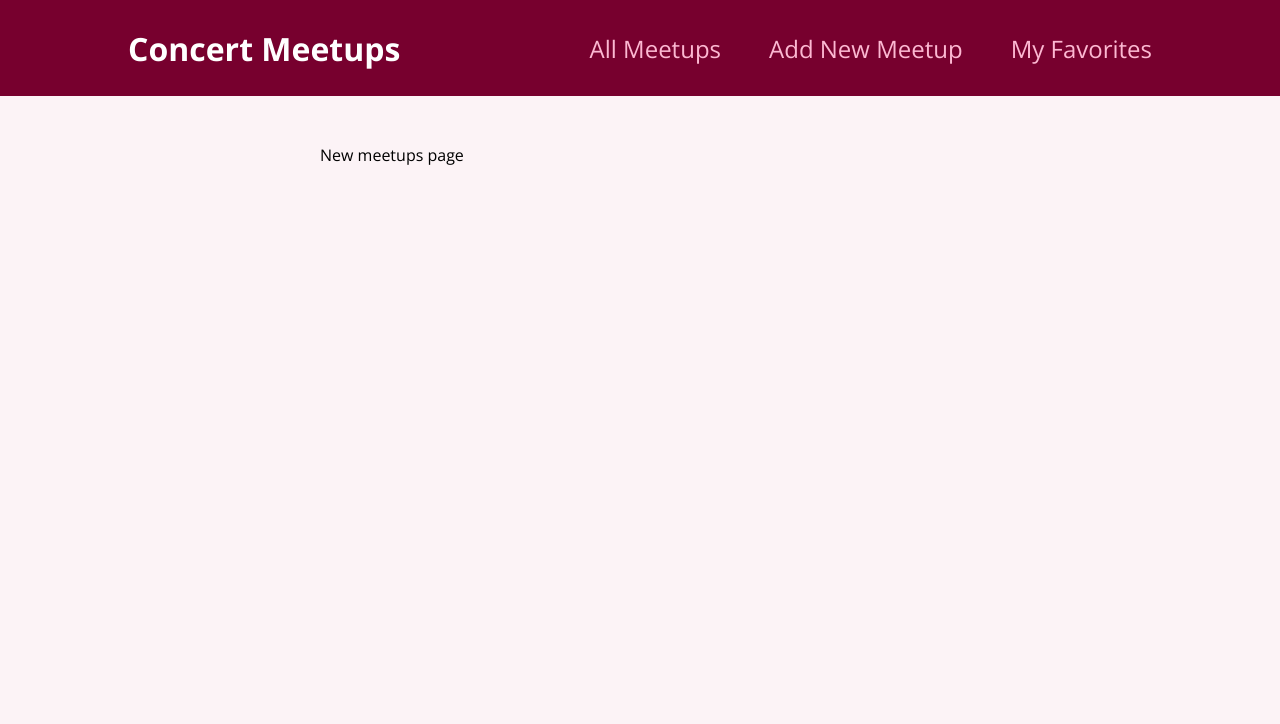
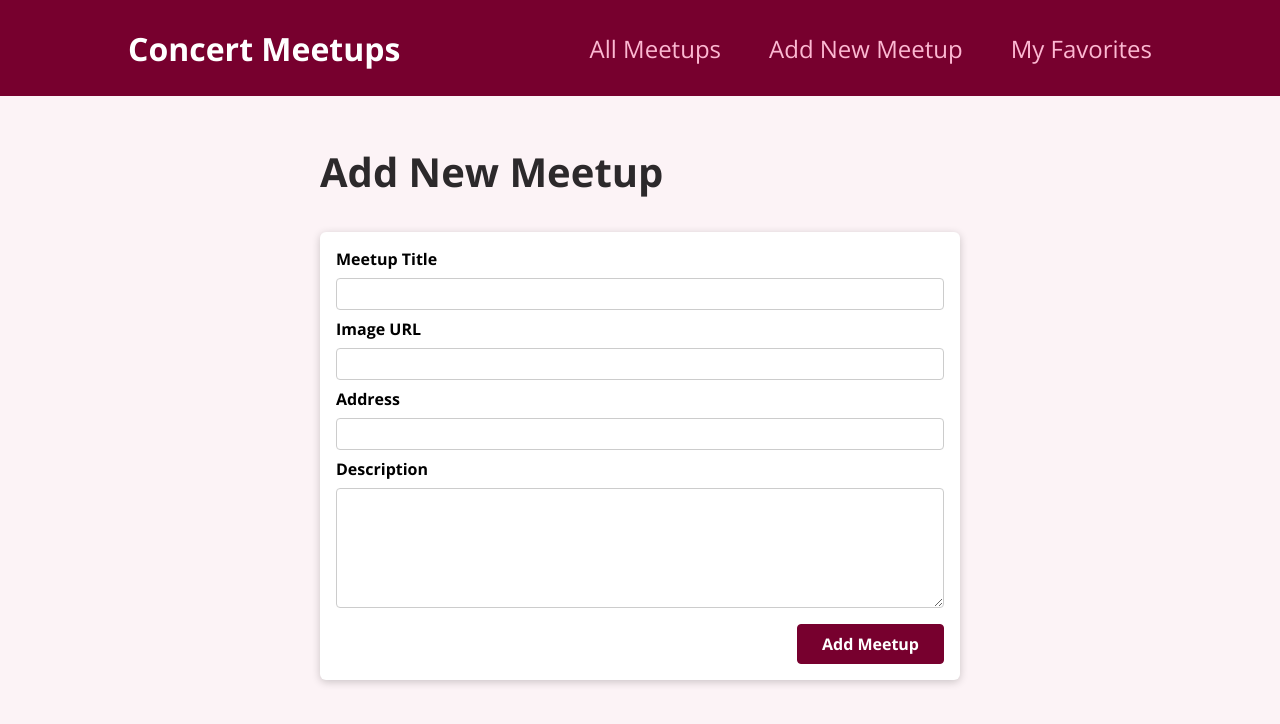
Before and after one commit to brettmadrid/meetup, a React (Create React App) app: page /new-meetup in a window 1280 px wide. Shown: the top 724 px of the page. Built offline with nearby package versions, Linux system fonts and the light colour scheme.

Commit message:
set up firebase database to receive data

```diff
--- /dev/null
+++ b/src/components/meetups/NewMeetupForm.js
@@ -0,0 +1,61 @@
+import { useRef } from 'react';
+
+import classes from './NewMeetupForm.module.css';
+import Card from '../ui/Card';
+
+function NewMeetupForm(props) {
+  const titleInputRef = useRef();
+  const imageInputRef = useRef();
+  const addressInputRef = useRef();
+  const descriptionInputRef = useRef();
+
+  function submitHandler(event) {
+    event.preventDefault();
+
+    const enteredTitle = titleInputRef.current.value;
+    const enteredImage = imageInputRef.current.value;
+    const enteredAddress = addressInputRef.current.value;
+    const enteredDescription = descriptionInputRef.current.value;
+
+    const meetupData = {
+      title: enteredTitle,
+      image: enteredImage,
+      address: enteredAddress,
+      description: enteredDescription,
+    };
+    // console.log(meetupData);
+    props.onAddMeetup(meetupData);
+  }
+
+  return (
+    <Card>
+      <form className={classes.form} onSubmit={submitHandler}>
+        <div className={classes.control}>
+          <label htmlFor='title'>Meetup Title</label>
+          <input type='text' required id='title' ref={titleInputRef} />
+        </div>
+        <div className={classes.control}>
+          <label htmlFor='image'>Image URL</label>
+          <input type='url' required id='image' ref={imageInputRef} />
+        </div>
+        <div className={classes.control}>
+          <label htmlFor='address'>Address</label>
+          <input type='text' required id='address' ref={addressInputRef} />
+        </div>
+        <div className={classes.control}>
+          <label htmlFor='description'>Description</label>
+          <textarea
+            required
+            id='description'
+            rows='5'
+            ref={descriptionInputRef}></textarea>
+        </div>
+        <div className={classes.actions}>
+          <button>Add Meetup</button>
+        </div>
+      </form>
+    </Card>
+  );
+}
+
+export default NewMeetupForm;
--- /dev/null
+++ b/src/components/meetups/NewMeetupForm.module.css
@@ -0,0 +1,45 @@
+.form {
+  padding: 1rem;
+}
+
+.control {
+  margin-bottom: 0.5rem;
+}
+
+.control label {
+  display: block;
+  font-weight: bold;
+  margin-bottom: 0.5rem;
+}
+
+.control input,
+.control textarea {
+  display: block;
+  font: inherit;
+  border-radius: 4px;
+  border: 1px solid #ccc;
+  padding: 0.25rem;
+  width: 100%;
+}
+
+.actions {
+  margin-top: 1rem;
+  text-align: right;
+}
+
+.actions button {
+  font: inherit;
+  cursor: pointer;
+  background-color: #77002e;
+  color: white;
+  padding: 0.5rem 1.5rem;
+  border: 1px solid #77002e;
+  border-radius: 4px;
+  font-weight: bold;
+}
+
+.actions button:hover,
+.actions button:active {
+  background-color: #a50e48;
+  border-color: #a50e48;
+}
--- a/src/pages/NewMeetups.js
+++ b/src/pages/NewMeetups.js
@@ -1,5 +1,25 @@
+import NewMeetupForm from '../components/meetups/NewMeetupForm';
+
 function NewMeetupsPage() {
-  return <div>New meetups page</div>;
+  function addMeetupHandler(meetupData) {
+    fetch(
+      'https://react-getting-started-f15a5-default-rtdb.firebaseio.com/meetups.json',
+      {
+        method: 'POST',
+        body: JSON.stringify(meetupData),
+        headers: {
+          'Content-Type': 'application/json',
+        },
+      },
+    );
+  }
+
+  return (
+    <section>
+      <h1>Add New Meetup</h1>
+      <NewMeetupForm onAddMeetup={addMeetupHandler} />
+    </section>
+  );
 }
 
 export default NewMeetupsPage;
```
